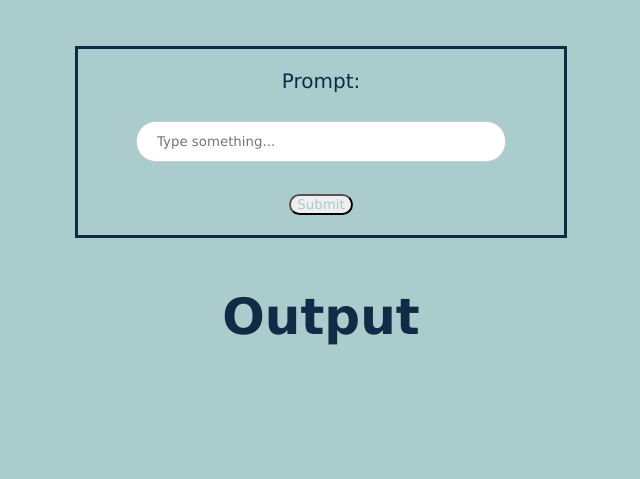
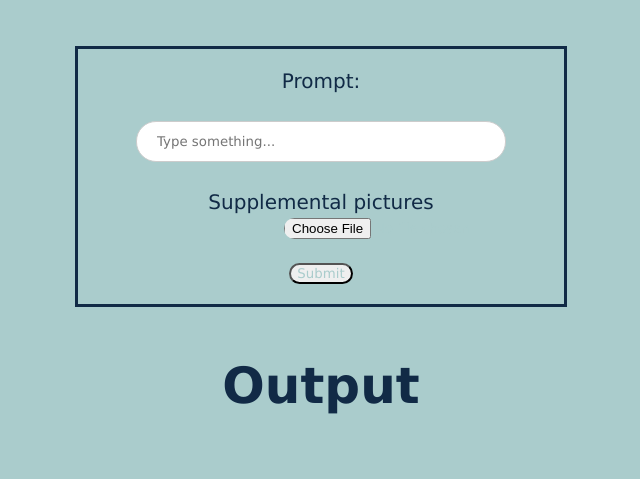
Before and after one commit to superasymmetry/Prompt-App, a Flask app: page /prompt in a window 1280 px wide. Shown: the part 177-656 px from the top of the page, without its empty margins (319-959 px from the left). Run offline with Flask 3, Linux system fonts and the light colour scheme.

Commit message:
Update form_page.html

```diff
--- a/templates/form_page.html
+++ b/templates/form_page.html
@@ -23,9 +23,12 @@
     <h1>Enter something</h1>
     <div class="container">
     <div>
-      <form action="#" method="POST">
+      <form action="#" method="POST" enctype="multipart/form-data">
         <p>Prompt:</p>
         <p><input type="text" placeholder="Type something..." name="pr"/></p>
+        <p>Supplemental pictures
+          <input type="file" name="picture" style = "margin-left: 40%;"/>
+        </p>
         <p><input class="submitButton" type="submit"/></p>
       </form>
     </div>
```
